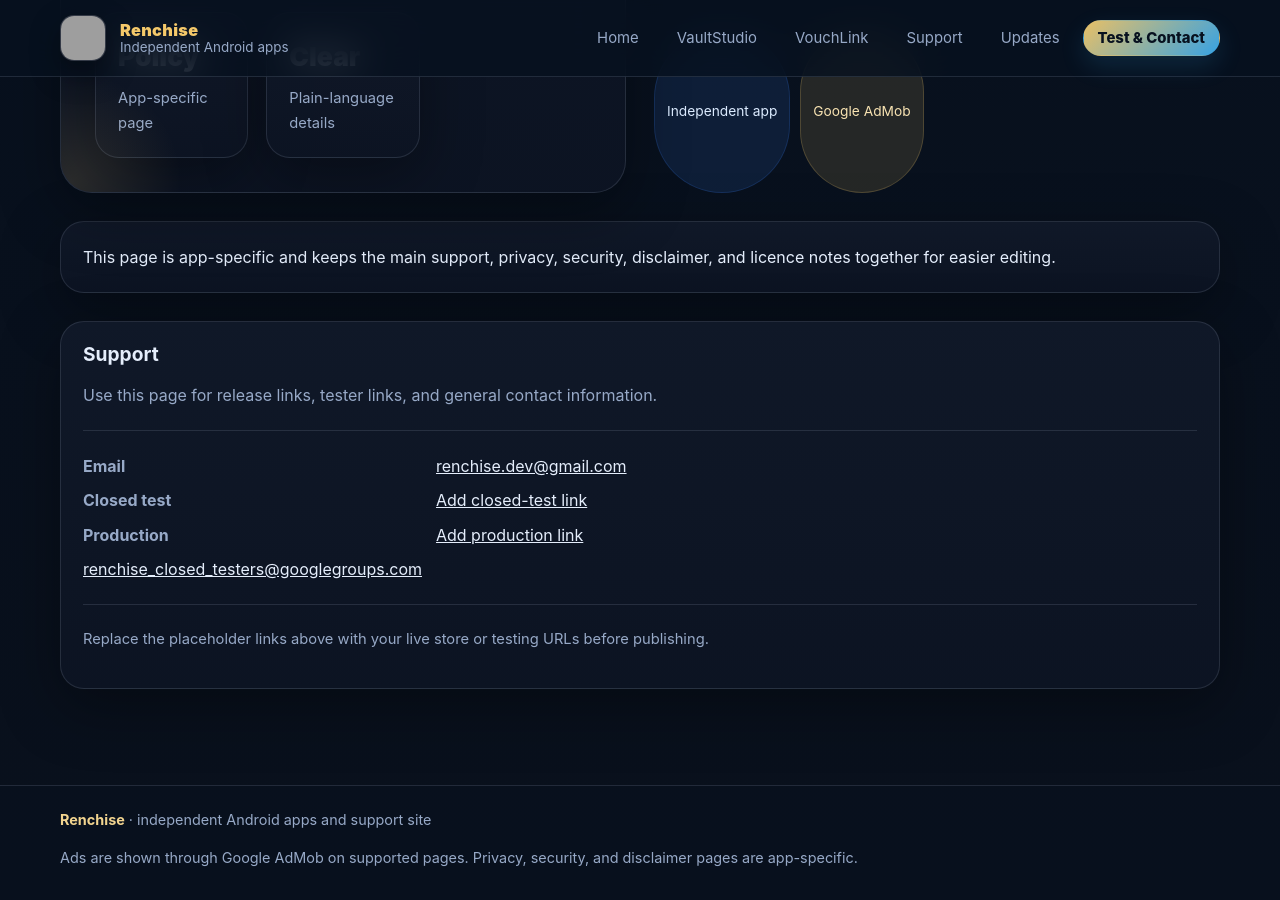
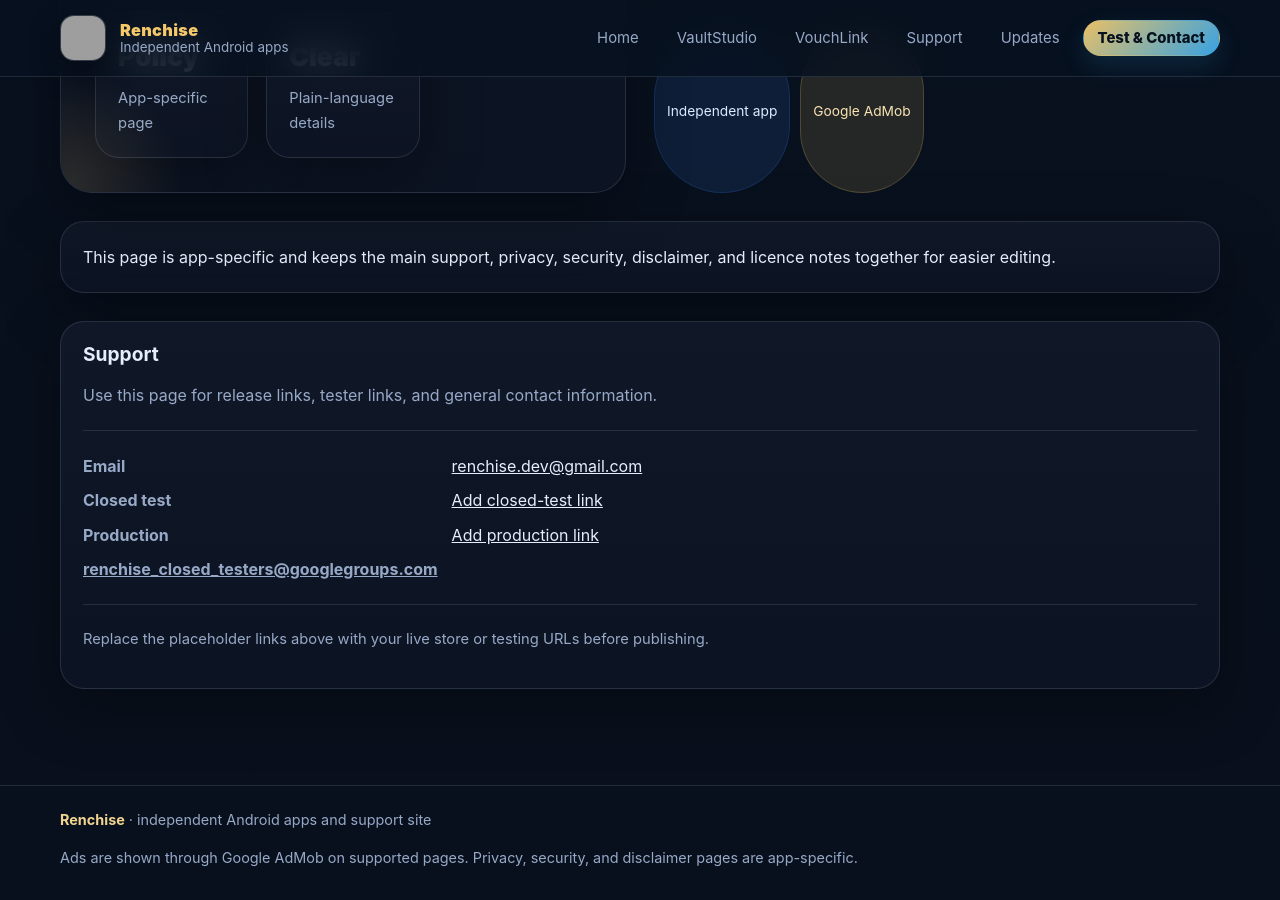
Before and after one commit to renchise/renchise.github.io, a Jekyll site: the page built from vouchlink/support.html, in a window 1280 px wide and 900 px high, scrolled down 651 px. Built offline with Jekyll 4.4.1, drawn with Linux system fonts in a browser that asks for light colours; grey boxes are pictures that could not be loaded.

Commit message:
Update support.html

```diff
--- a/vouchlink/support.html
+++ b/vouchlink/support.html
@@ -46,7 +46,7 @@
     <div class="key">Email</div><div class="val"><a href="mailto:renchise.dev@gmail.com">renchise.dev@gmail.com</a></div>
     <div class="key">Closed test</div><div class="val"><a href="#" rel="nofollow">Add closed-test link</a></div>
     <div class="key">Production</div><div class="val"><a href="#" rel="nofollow">Add production link</a></div>
-    <div class="val"><a href="https://groups.google.com/g/renchise_closed_testers" target="_blank" rel="noopener">renchise_closed_testers@googlegroups.com</a></div>
+    <div class="key"><a href="https://groups.google.com/g/renchise_closed_testers" target="_blank" rel="noopener">renchise_closed_testers@googlegroups.com</a></div>
   </div>
   <hr class="sep">
   <p class="note">Replace the placeholder links above with your live store or testing URLs before publishing.</p>
```
